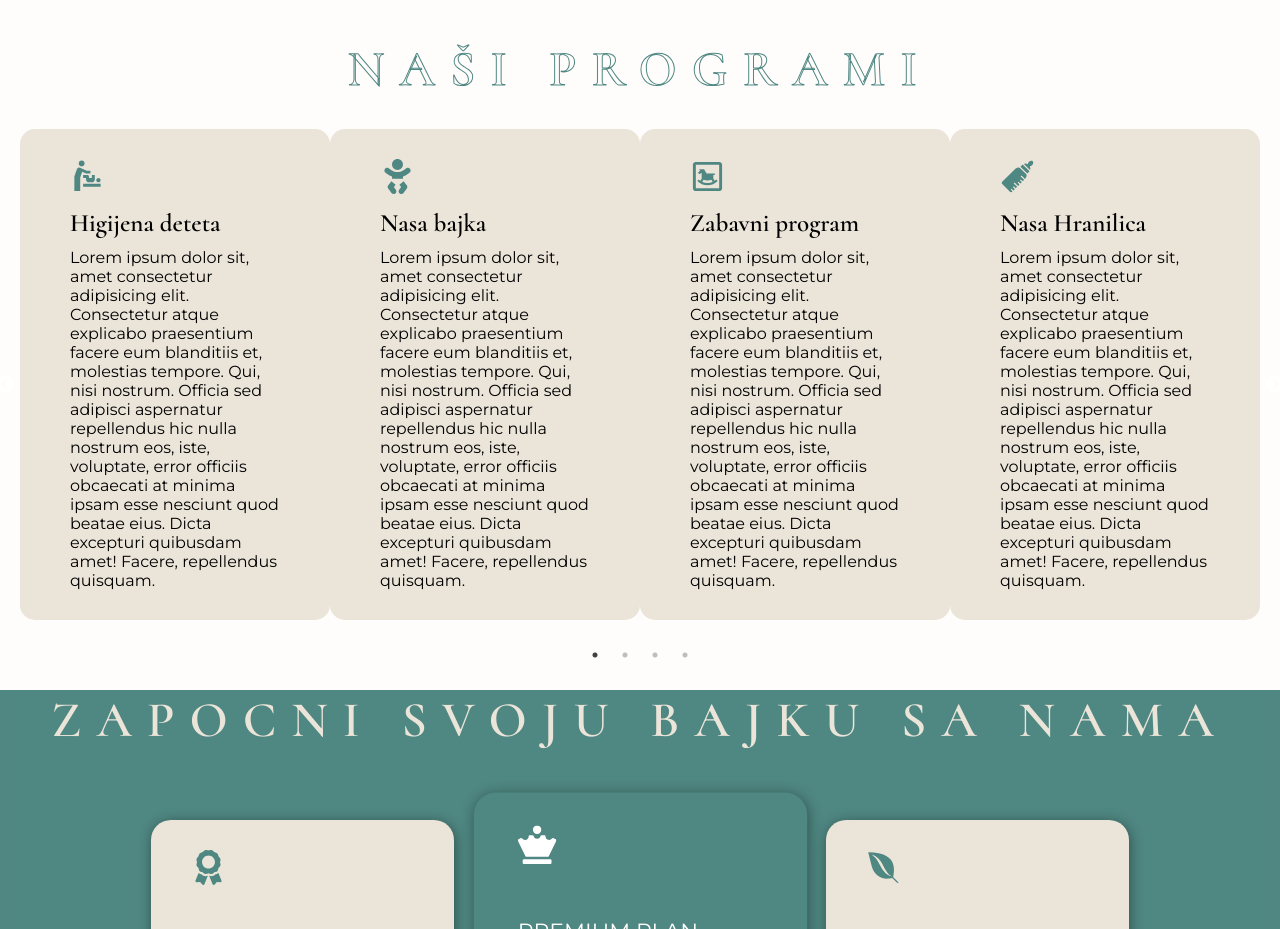
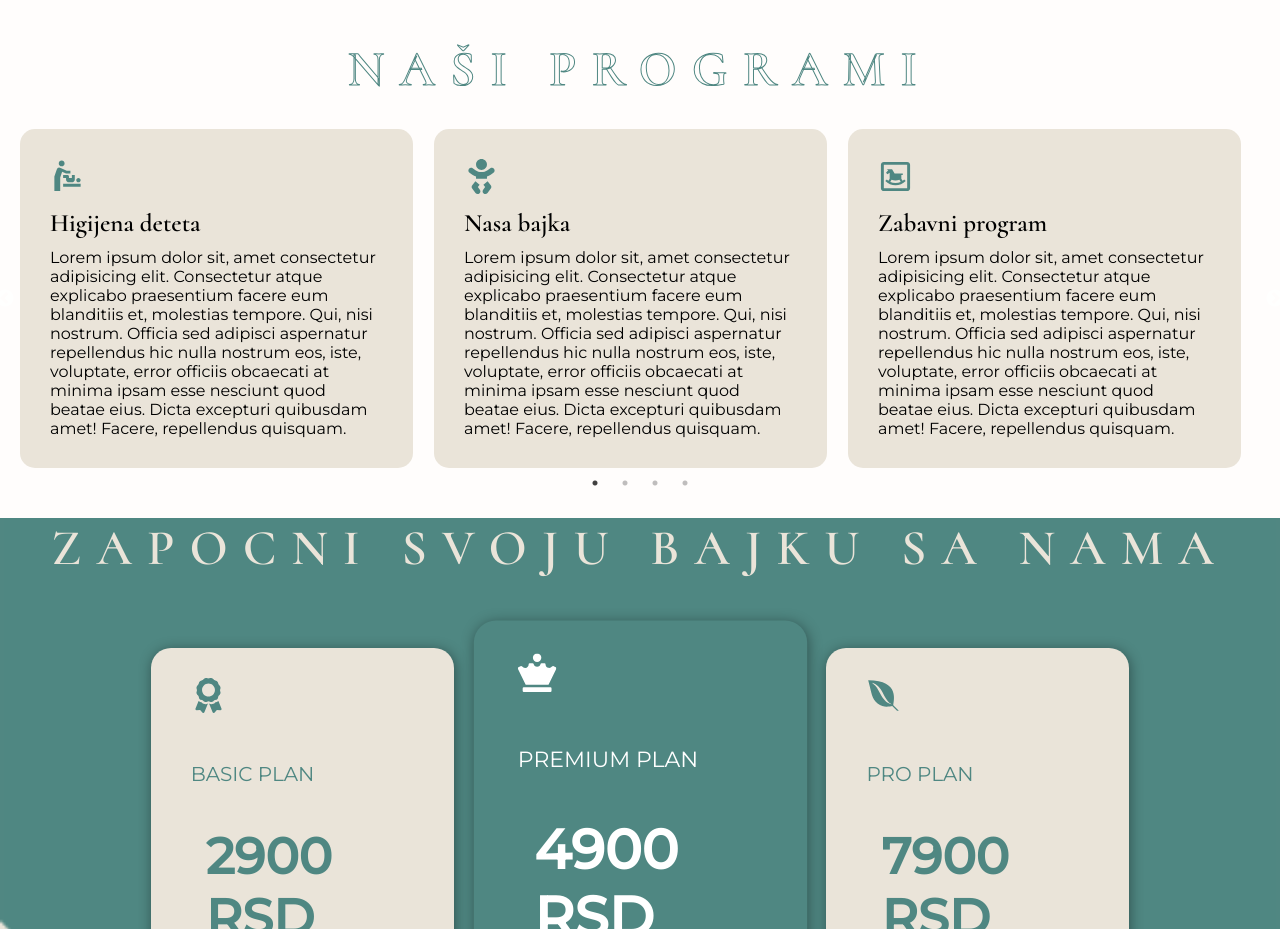
Before and after one commit to jimmyatv/myBabySpa, a React (Create React App) app: page / in a window 1280 px wide. Shown: the part 1880-2809 px from the top of the page. Built offline with nearby package versions, Linux system fonts and the light colour scheme.

Commit message:
React slick on programs section | STYLED 80%

```diff
--- a/src/components/DropDown/DropDown.css
+++ b/src/components/DropDown/DropDown.css
@@ -29,10 +29,12 @@
     opacity: 0;
     text-decoration: none;
     color: var(--light);
+    pointer-events: none;
 }
 
 .list>a.a-active {
     opacity: 1;
+    pointer-events: all;
 }
 
 .list>a:nth-child(1).a-active {
--- a/src/components/Programs/Programs.css
+++ b/src/components/Programs/Programs.css
@@ -10,10 +10,9 @@
 }
 .our-programs .program {
     background: var(--secondary);
-    padding: 3rem 5rem;
+    padding: 3rem;
     border-radius: 1.5rem;
-    width: calc(30% - 2rem); /* 30% širine sa 2rem manjim odstojanjem za razmak */
-    margin: 0 1rem 2rem 0; /* Razmak između divova */
+    width: 95% !important;
 }
 
 .program:hover {
--- a/src/components/Programs/Programs.jsx
+++ b/src/components/Programs/Programs.jsx
@@ -10,31 +10,29 @@ const Programs = () => {
     dots: true,
     infinite: true,
     speed: 500,
-    slidesToShow: 3,
+    slidesToShow: 4,
     slidesToScroll: 1,
     responsive: [
       {
-        breakpoint: 1400,
-        settings: {
-          slidesToShow: 4,
-        },
-      },
-      {
-        breakpoint: 1024,
+        breakpoint: 1324,
         settings: {
           slidesToShow: 3,
         },
       },
       {
-        breakpoint: 768,
+        breakpoint: 968,
         settings: {
           slidesToShow: 2,
+          centerMode: true,
+          centerPadding: '8%',
         },
       },
       {
-        breakpoint: 576,
+        breakpoint: 768,
         settings: {
           slidesToShow: 1,
+          centerMode: true,
+          centerPadding: '4%',
         },
       },
     ],
```
